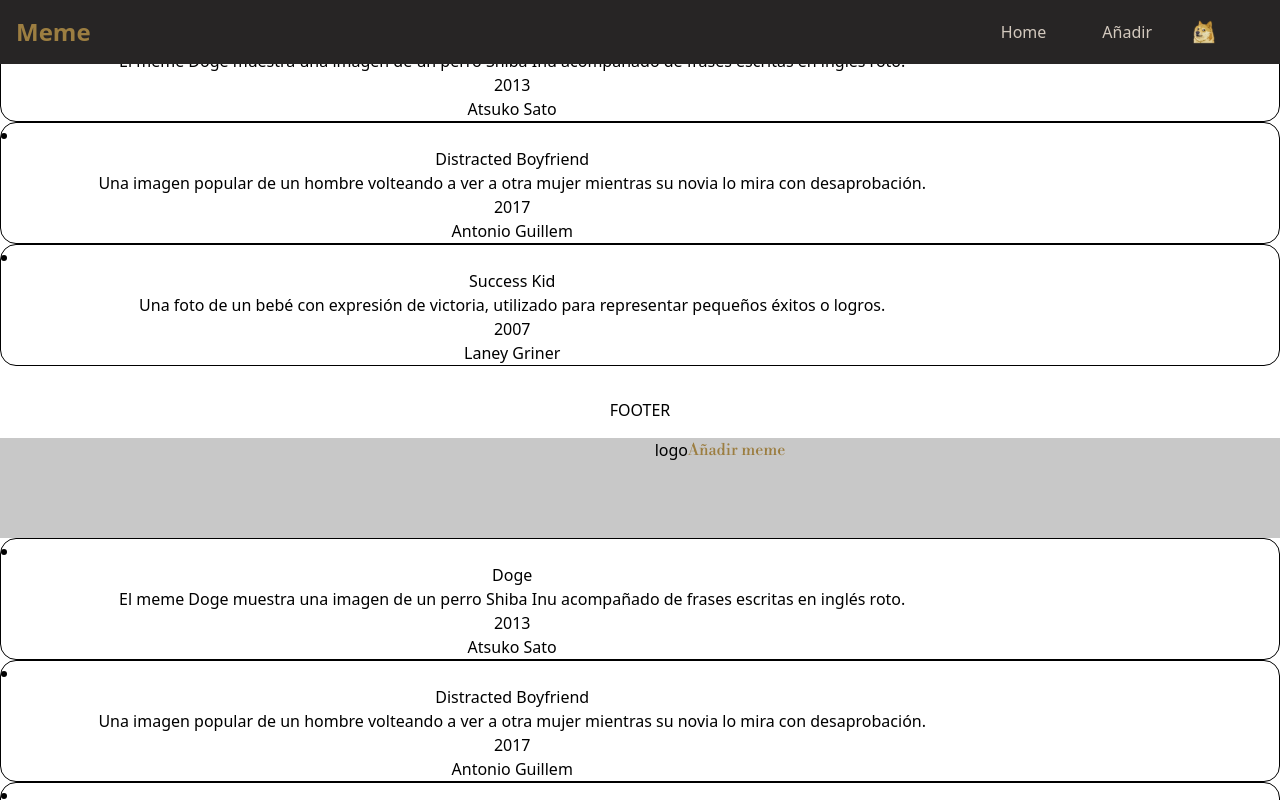
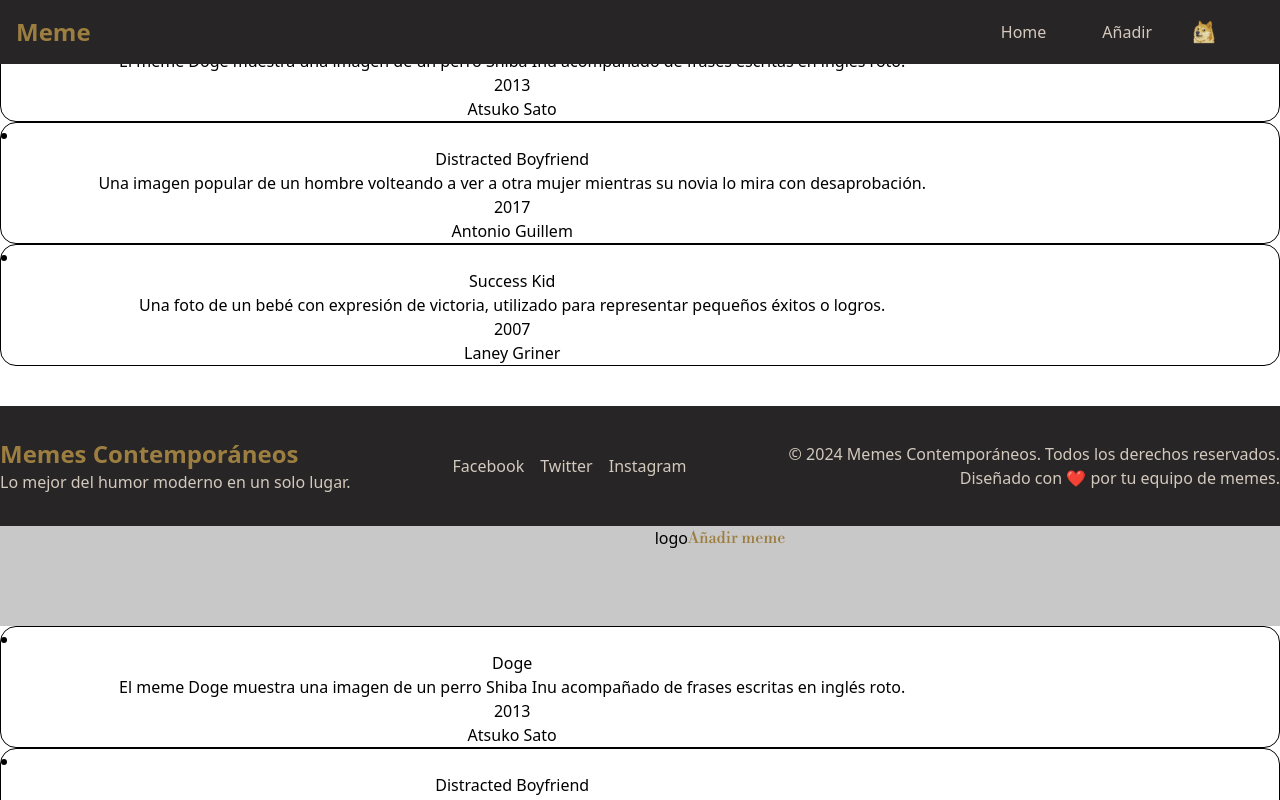
Before and after one commit to DarthVada36/memeos, a React (Vite) app: page /gallery in a window 1280 px wide. Shown: the top 800 px of the page. Built offline with nearby package versions, Linux system fonts and the light colour scheme; data requests are answered from the project's data file.

Commit message:
fotter code

```diff
--- a/src/components/Footer.jsx
+++ b/src/components/Footer.jsx
@@ -2,11 +2,23 @@ import React from 'react'
 
 const Footer = () => {
   return (
-    <footer className="bg-gray-800 p-4 mt-auto">
-        <div className="flex justify-center space-x-4">
-            <p className="text-center text-white mt-4">FOOTER</p>
+    <footer class="bg-primary text-milk py-8 mt-10">
+    <div class="max-w-7xl mx-auto flex flex-col md:flex-row justify-between items-center space-y-4 md:space-y-0">
+        <div class="text-center md:text-left">
+            <h2 class="text-bronze text-2xl font-bold">Memes Contemporáneos</h2>
+            <p class="text-gray">Lo mejor del humor moderno en un solo lugar.</p>
         </div>
-    </footer>
+        <div class="flex space-x-4">
+            <a href="#" class="text-gray hover:text-bronze transition">Facebook</a>
+            <a href="#" class="text-gray hover:text-bronze transition">Twitter</a>
+            <a href="#" class="text-gray hover:text-bronze transition">Instagram</a>
+        </div>
+        <div class="text-center md:text-right text-gray">
+            <p>© 2024 Memes Contemporáneos. Todos los derechos reservados.</p>
+            <p>Diseñado con <span class="text-bronze">❤</span> por tu equipo de memes.</p>
+        </div>
+    </div>
+</footer>
   )
 }
 
```
